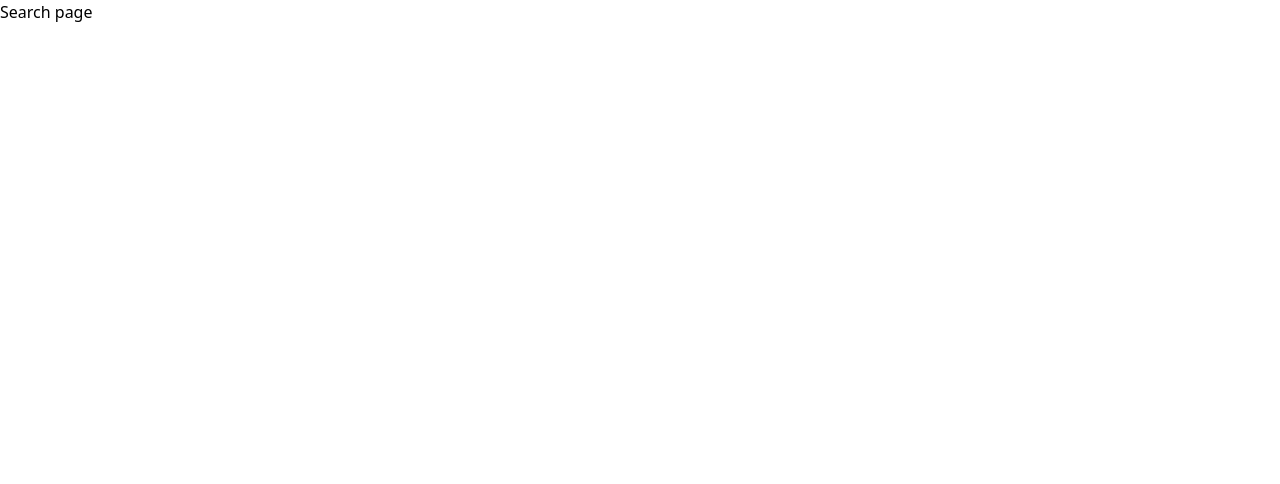
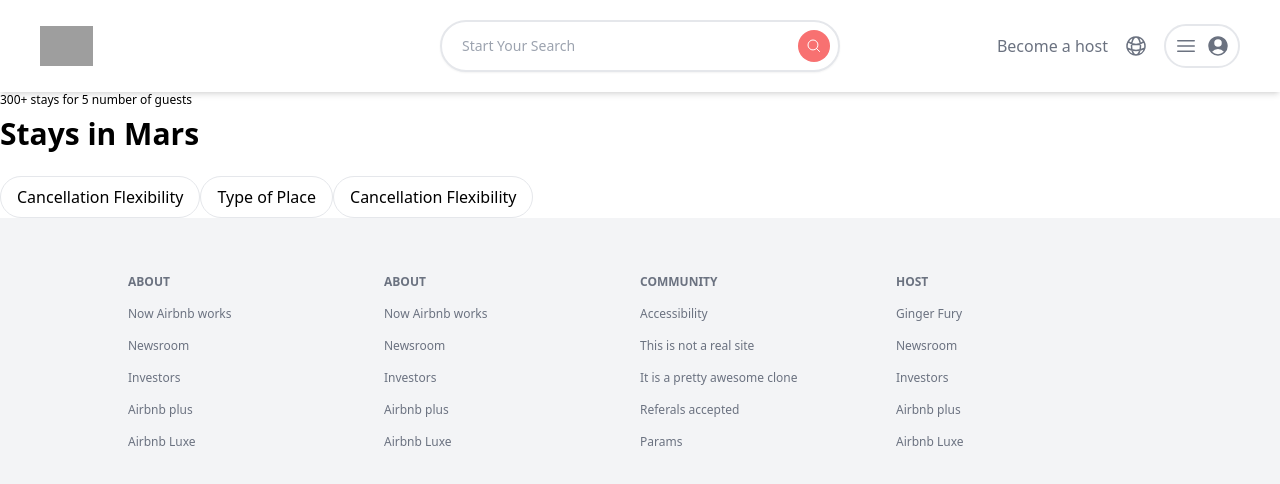
Before and after one commit to gingerFury7/AirBnb_Clone, a Next.js app: page /search in a window 1280 px wide. Shown: the top 484 px of the page. Built offline with nearby package versions, Linux system fonts and the light colour scheme; grey boxes are pictures that could not be loaded.

Commit message:
search page

```diff
--- a/pages/search.tsx
+++ b/pages/search.tsx
@@ -1,9 +1,31 @@
 import React from "react";
+import Footer from "../components/Footer";
+import Header from "../components/Header";
 
 function Search() {
   return (
-    <div>
-      <h1>Search page</h1>
+    <div className="">
+      <Header />
+
+      <main className="flex ">
+        <section>
+          <p className="text-xs ">300+ stays for 5 number of guests</p>
+          <h1 className="text-3xl font-semibold mt-2 mb-6">Stays in Mars</h1>
+          <div className="hidden lg:inline-flex">
+            <p className="px-4 py-2 border rounded-full cursor-pointer hover:shadow-lg active:scale-95 active:bg-gray-100 transition transform duration-100 ease-out">
+              Cancellation Flexibility
+            </p>
+            <p className="px-4 py-2 border rounded-full cursor-pointer hover:shadow-lg active:scale-95 active:bg-gray-100 transition transform duration-100 ease-out">
+              Type of Place
+            </p>
+            <p className="px-4 py-2 border rounded-full cursor-pointer hover:shadow-lg active:scale-95 active:bg-gray-100 transition transform duration-100 ease-out">
+              Cancellation Flexibility
+            </p>
+          </div>
+        </section>
+      </main>
+
+      <Footer />
     </div>
   );
 }
```
